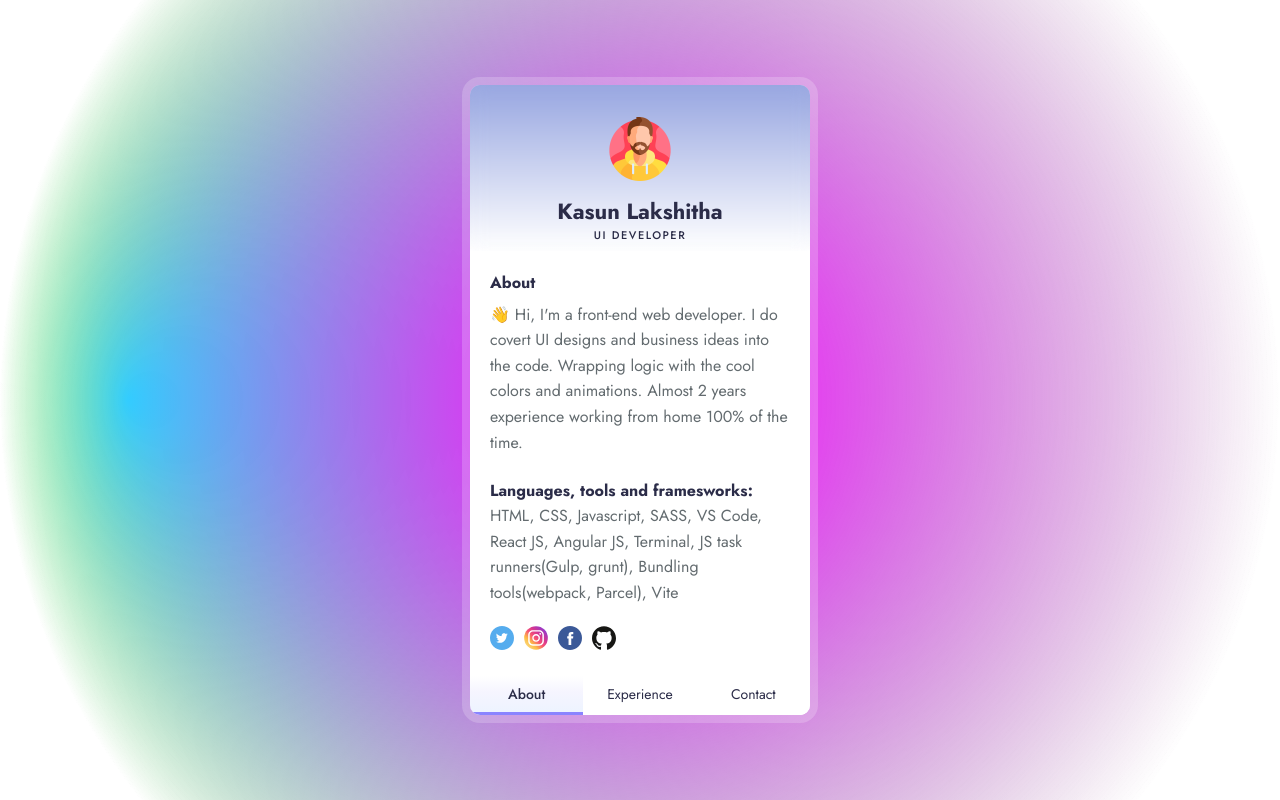
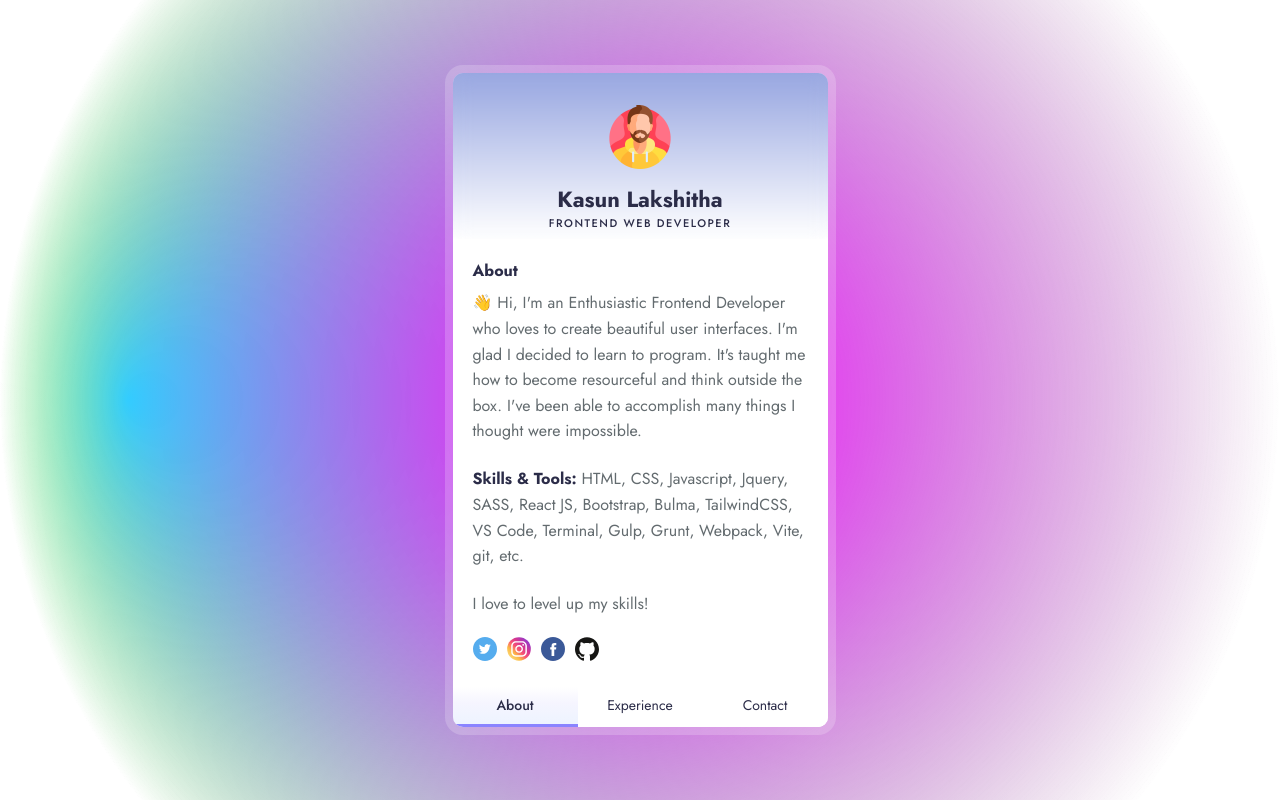
Before and after one commit to DevKasun/devkasun-portfolio, a Next.js app: page / in a window 1280 px wide. Built offline with nearby package versions, Linux system fonts and the light colour scheme.

Commit message:
Content updates

```diff
--- a/components/About.js
+++ b/components/About.js
@@ -8,10 +8,12 @@ function About() {
             <div className="card-content">
                 <div className="card-subtitle">About</div>
                 <div className="card-desc">
-                    <p>👋 Hi, I&apos;m a front-end web developer. I do covert UI designs and business ideas into the code. Wrapping logic with the cool colors and animations. Almost 2 years experience working from home 100% of the time.</p><br />
+                    <p>👋 Hi, I&apos;m an Enthusiastic Frontend Developer who loves to create beautiful user interfaces. I'm glad I decided to learn to program. It's taught me how to become resourceful and think outside the box. I've been able to accomplish many things I thought were impossible.</p><br />
                     <p>
-                        <strong>Languages, tools and framesworks: </strong>HTML, CSS, Javascript, SASS, VS Code, React JS, Angular JS, Terminal, JS task runners(Gulp, grunt), Bundling tools(webpack, Parcel), Vite
-                    </p>
+                        <strong>Skills & Tools: </strong>HTML, CSS, Javascript, Jquery, SASS, React JS, Bootstrap, Bulma, TailwindCSS, VS Code, Terminal, Gulp, Grunt, Webpack, Vite, git,  etc.
+                    </p><br />
+                    <p>I love to level up my skills!</p>
+
                 </div>
             </div>
             <div className="card-social">
--- a/components/Contact.js
+++ b/components/Contact.js
@@ -17,13 +17,15 @@ function Contact() {
                         <div className="icon">
                             <Image src="/email.svg" alt="email" width="24" height="24" />
                         </div>
-                        <div className="text">devkasunlakshitha@gmail.com</div>
+                        <div className="text">
+                            <a href="mailto:devkasunlakshitha@gmail.com?subject=Message from portfolio">devkasunlakshitha@gmail.com</a>
+                        </div>
                     </div>
                     <div className="contact-item">
                         <div className="icon">
                             <Image src="/phone.svg" alt="phone number" width="24" height="24" />
                         </div>
-                        <div className="text">+94 71 0 646 244</div>
+                        <div className="text"><a href="tel:+94775859642">+94775859642</a> / <a href="tel:+94710649244">+94710649244</a></div>
                     </div>
                 </div>
             </div>
--- a/components/Experience.js
+++ b/components/Experience.js
@@ -7,6 +7,7 @@ function Experience() {
             <div className="card-subtitle">Experience</div>
             <div className="card-desc">
                 <TimeLine />
+                <p>Almost 2 years experience working from home 100% of the time. Some of my most vital skills are communication, problem-solving, and the ability to receive feedback and improve upon it.</p>
             </div>
         </div>
     )
--- a/pages/index.js
+++ b/pages/index.js
@@ -35,7 +35,7 @@ export default function Home() {
                 <Image src="/man.png" alt="avatar" width="64" height="64" />
               </div>
               <h3>Kasun Lakshitha</h3>
-              <h6>UI developer</h6>
+              <h6>Frontend web developer</h6>
             </div>
           </div>
           <div className="card-main">
--- a/styles/globals.scss
+++ b/styles/globals.scss
@@ -74,7 +74,7 @@ section {
 /* Card style */
 .card {
   width: 100%;
-  max-width: 340px;
+  max-width: 375px;
   margin: auto;
   overflow-y: auto;
   position: relative;
```
